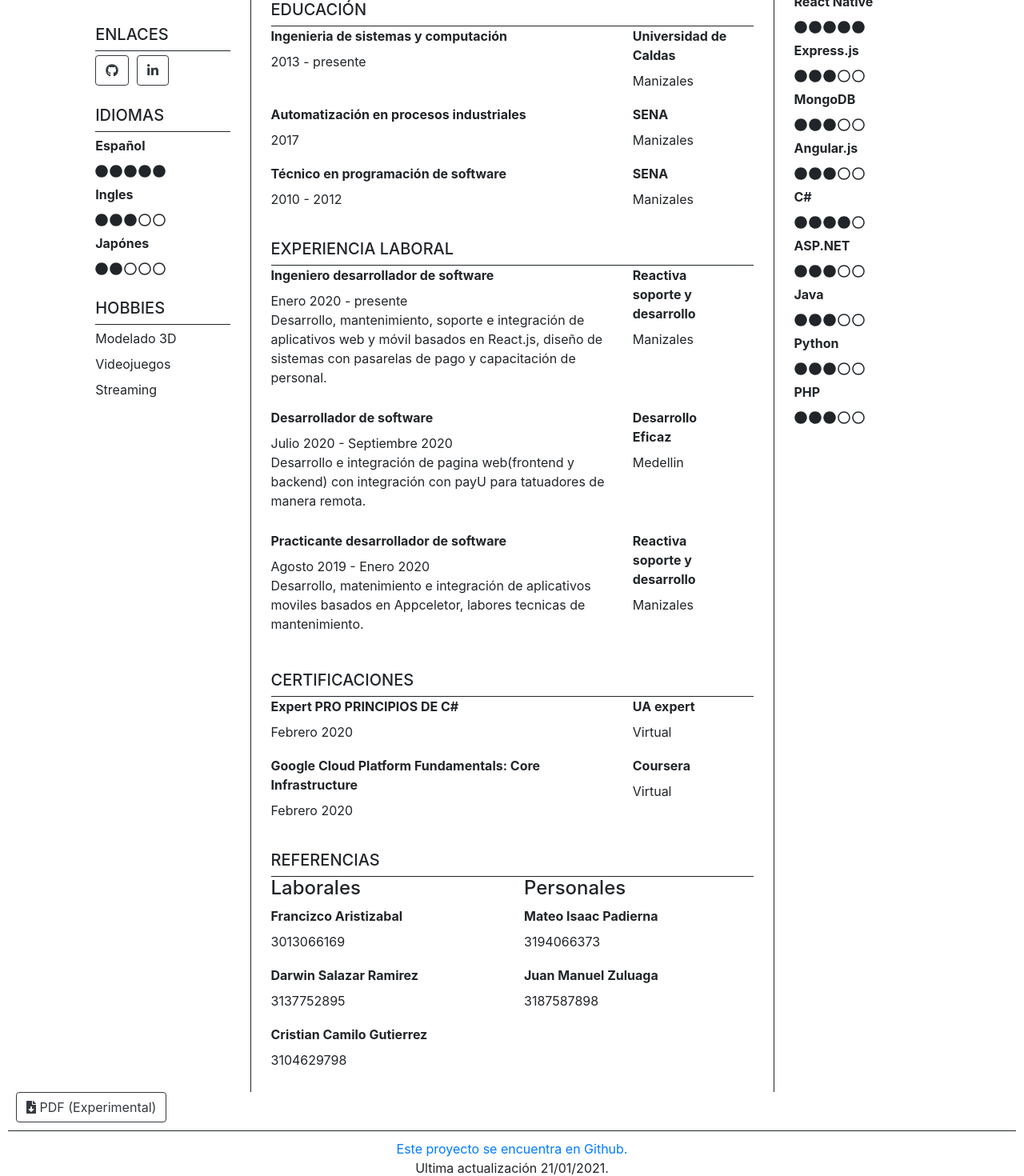
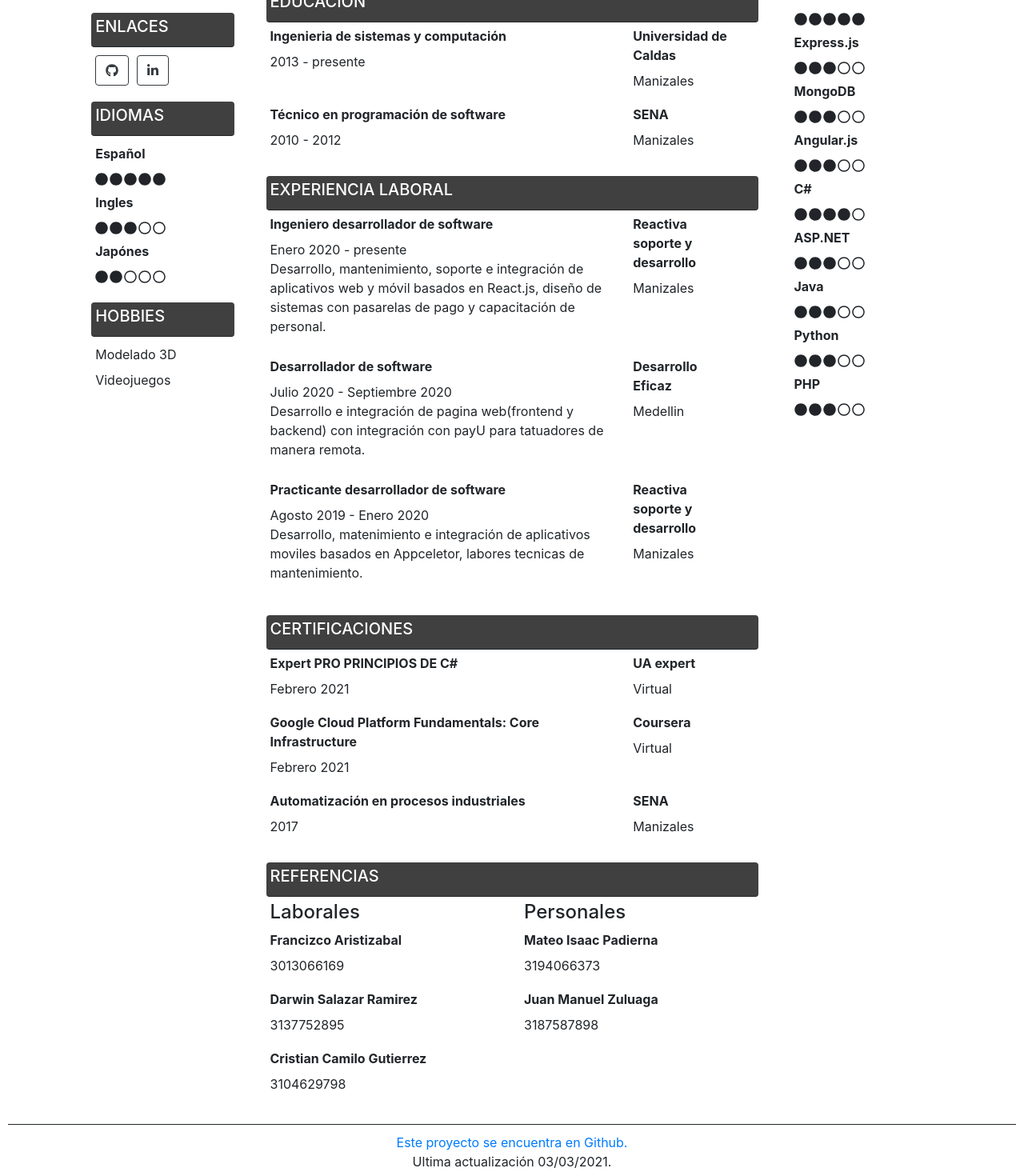
Before and after one commit to smeglan/curriculum, a React (Create React App) app: page / in a window 1280 px wide. Shown: the part 340-1810 px from the top of the page at 80% size. Built offline with nearby package versions, Linux system fonts and the light colour scheme.

Commit message:
button PDF removed

```diff
--- a/src/screens/home/components/block.js
+++ b/src/screens/home/components/block.js
@@ -3,11 +3,11 @@ import React from 'react';
 export const Block = (props) => {
     const { title } = props;
     return (
-        <div style={{ padding: 10 }}>
-            <div style={{ borderBottomStyle: 'solid', borderBottomWidth: 1 }}>
-                <h5>{title}</h5>
+        <div style={{ padding: 5 }}>
+            <div style={{ borderBottomStyle: 'solid', borderBottomWidth: 1, backgroundColor: '#404040', padding: 5, borderRadius: 4 }}>
+                <h5 style={{ color: 'white' }}>{title}</h5>
             </div>
-            <div>
+            <div style={{ padding: 5 }}>
                 {props.children}
             </div>
         </div>
--- a/src/screens/home/components/header-block.js
+++ b/src/screens/home/components/header-block.js
@@ -1,12 +1,17 @@
 import React from 'react';
+import { Col, Row } from 'react-bootstrap';
 
 export const HeaderBlock = (props) => {
     const { title, subtitle } = props;
     return (
-        <div style={styles.container}>
-            <h3 style={styles.text}>{title}</h3>
-            <p style={styles.text}>{subtitle}</p>
-        </div>
+        <Row style={{ marginTop: 20, marginBottom: 20 }}>
+            <Col md={{ span: 4, offset: 2 }}>
+                <div style={styles.container}>
+                    <h3 style={styles.text}>{title}</h3>
+                    <p style={styles.text}>{subtitle}</p>
+                </div>
+            </Col>
+        </Row>
     )
 }
 
@@ -18,8 +23,6 @@ const styles = {
         width: 450,
         justifyContent: 'center',
         padding: 10,
-        marginLeft: 240,
-        marginTop: 60,
         backgroundColor: '#404040',
         borderRadius: 10
     },
--- a/src/screens/home/home.js
+++ b/src/screens/home/home.js
@@ -6,23 +6,23 @@ import { faGithub, faLinkedinIn } from '@fortawesome/free-brands-svg-icons';
 import { FontAwesomeIcon } from '@fortawesome/react-fontawesome';
 import { HeaderBlock } from './components/header-block';
 import { Competence } from './components/competence';
-import html2canvas from 'html2canvas';
+//import html2canvas from 'html2canvas';
 import jsPDF from 'jspdf';
-import { faFileDownload } from '@fortawesome/free-solid-svg-icons';
+//import { faFileDownload } from '@fortawesome/free-solid-svg-icons';
 export class Home extends PureComponent {
 
     printDocument = () => {
-        const input = document.getElementById('divToPrint');
-        html2canvas(input)
-            .then((canvas) => {
-                const imgData = canvas.toDataURL('image/png');
-                const pdf = new jsPDF();
-                pdf.addImage(imgData, 'JPEG', 0, 0);
-                console.log("PDF");
-                // pdf.output('dataurlnewwindow');
-                pdf.save("download.pdf");
-            }
-            );
+        const source = document.getElementById('divToPrint');
+        var doc = new jsPDF({
+            unit: 'mm',
+            format: 'a4',
+            putOnlyUsedFonts: true,
+            floatPrecision: 16 // or "smart", default is 16
+        });
+        //var source = window.document.getElementsByTagName("body")[0];
+        doc.html(source).then(pdf => {
+            doc.save("Hoja de vida - Sebastián Noreña Meglan")
+        }).catch(e => console.log(e));
     }
 
     render() {
@@ -69,12 +69,10 @@ export class Home extends PureComponent {
                                 <br></br>
                                 <label>Videojuegos</label>
                                 <br></br>
-                                <label>Streaming</label>
-                                <br></br>
                             </ItemBlock>
                         </Block>
                     </Col>
-                    <Col md={6} style={{ borderLeftStyle: 'solid', borderLeftWidth: 1, borderRightStyle: 'solid', borderRightWidth: 1 }}>
+                    <Col md={6} >
                         <Block title="PERFIL">
                             <ItemBlock>
                                 <p>
@@ -89,12 +87,6 @@ export class Home extends PureComponent {
                                 institution="Universidad de Caldas"
                                 location="Manizales"
                                 info="2013 - presente"
-                            />
-                            <ItemBlock
-                                title="Automatización en procesos industriales"
-                                institution="SENA"
-                                location="Manizales"
-                                info="2017"
                             />
                             <ItemBlock
                                 title="Técnico en programación de software"
@@ -131,15 +123,19 @@ export class Home extends PureComponent {
                                 title="Expert PRO PRINCIPIOS DE C#"
                                 institution="UA expert"
                                 location="Virtual"
-                                info="Febrero 2020"
-                                description=""
+                                info="Febrero 2021"
                             />
                             <ItemBlock
                                 title="Google Cloud Platform Fundamentals: Core Infrastructure"
                                 institution="Coursera"
                                 location="Virtual"
-                                info="Febrero 2020"
-                                description=""
+                                info="Febrero 2021"
+                            />
+                            <ItemBlock
+                                title="Automatización en procesos industriales"
+                                institution="SENA"
+                                location="Manizales"
+                                info="2017"
                             />
                         </Block>
                         <Block title="REFERENCIAS">
@@ -185,9 +181,9 @@ export class Home extends PureComponent {
                         </Block>
                     </Col>
                 </Row>
-                <Button onClick={this.printDocument} style={{ marginLeft: 20 }} variant="outline-dark">
+                {/*<Button onClick={this.printDocument} style={{ marginLeft: 20 }} variant="outline-dark">
                     <FontAwesomeIcon icon={faFileDownload} /> PDF (Experimental)
-                </Button>
+                </Button>*/}
             </>
         )
     }
--- a/src/shared/components/footer.js
+++ b/src/shared/components/footer.js
@@ -6,7 +6,7 @@ export const Footer = () => {
             <p style={{textAlign:'center'}}>
                 <a href="https://github.com/smeglan/curriculum">Este proyecto se encuentra en Github.</a>
                 <br></br>
-                Ultima actualización 21/01/2021.
+                Ultima actualización 03/03/2021.
             </p>
         </div>
     )
```
Also changed, not shown: 1 other file (tests, documents, lock files or other folders).
